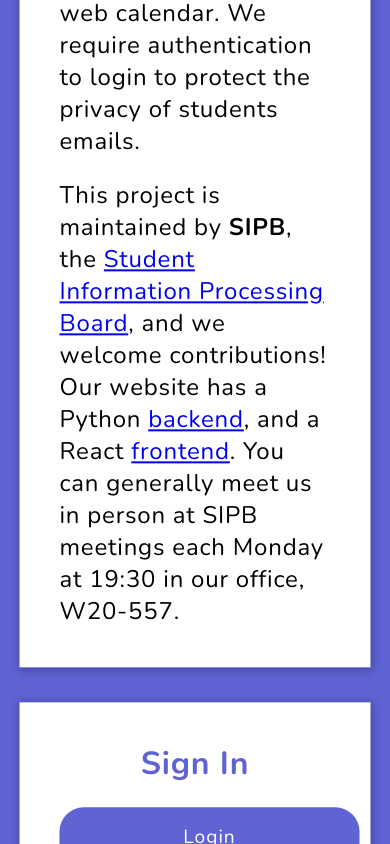
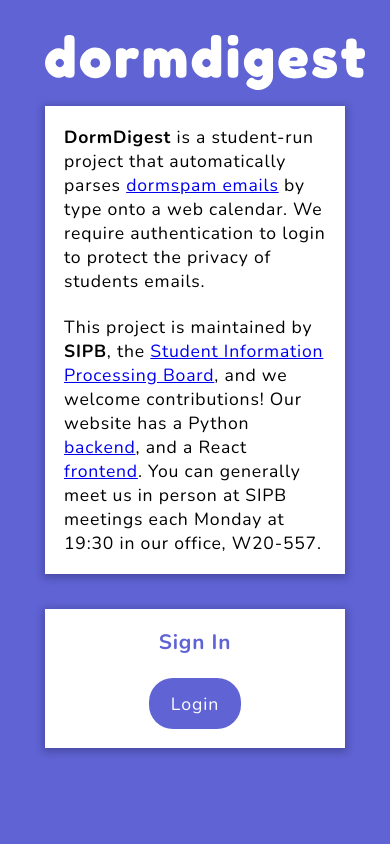
Before and after one commit to dormspam/frontend, a React (Create React App) app: page /login in a window 390 px wide. Shown: the top 844 px of the page. Built offline with nearby package versions, Linux system fonts and the light colour scheme.

Commit message:
Make login view nice on mobile

```diff
--- a/src/components/login/LoginView.css
+++ b/src/components/login/LoginView.css
@@ -9,31 +9,35 @@
 
 .LoginView .logo {
   display: block;
-  margin: 0 auto 40px;
-  width: 320px;
+  width: 20rem;
+  margin: 0 auto 1rem;
+  margin-top: 5%;
+
 }
 
 .LoginView .bigger-container {
-  left: 50%;
-  position: absolute;
-  top: 45%;
-  transform: translate(-50%, -50%);
-  max-width: 90vw;
+  padding-top:5%;
+  padding-right:2.8rem;
+  padding-left:2.8rem;
+  padding-bottom:5%;
 }
 
 .LoginView .container {
   background: #fff;
   box-shadow: 0px 2px 8px 2px rgba(6, 2, 25, 0.25);
-  padding: 40px;
+  padding: 1.2rem;
+  max-height: 100%;
+  max-width: 100%;
 }
 
 .LoginView h1 {
   color: #5f63d4;
+  font-size: 1.3rem;
   text-align: center;
 }
 
 .LoginView p {
-  font-size: 1.5em;
+  font-size: 1.1rem;
   text-align: left;
 }
 
@@ -63,11 +67,11 @@
   cursor: pointer;
   display: block;
   font-family: "Nunito", sans-serif;
-  font-size: 1.2em;
-  height: 60px;
+  font-size: 2.1vh;
+  height: 6vh;
   margin: 0 auto;
   outline: none;
-  width: 300px;
+  width: 35%;
   letter-spacing: 0.05em;
 }
 
--- a/src/components/login/LoginView.js
+++ b/src/components/login/LoginView.js
@@ -34,8 +34,6 @@ class LoginView extends Component {
             <h1>Sign In</h1>
             <br></br>
             <button id="login-btn" onClick={this.handleLogin}>Login</button>
-            <br></br>
-            <p><b>Note:</b> Authentication is sometimes slow on first login, please be patient!</p>
           </div>
         </div>
       </div>
```
